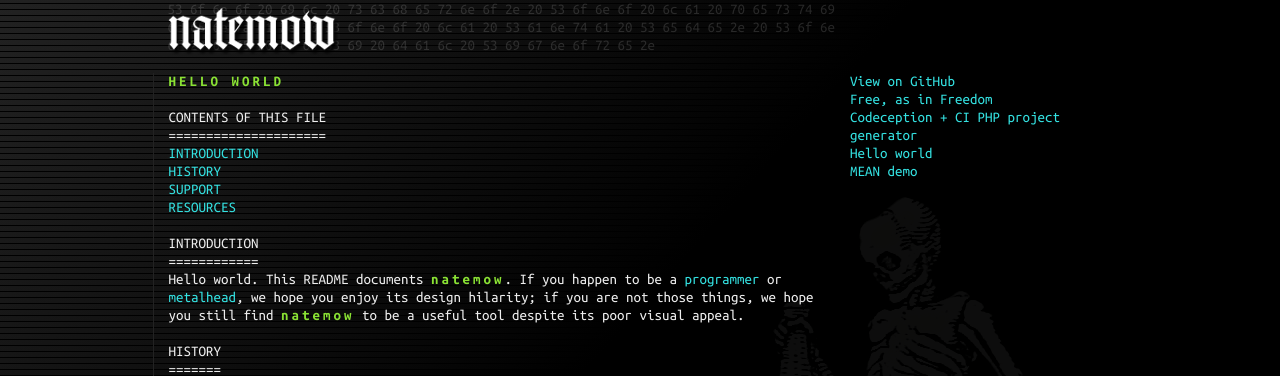
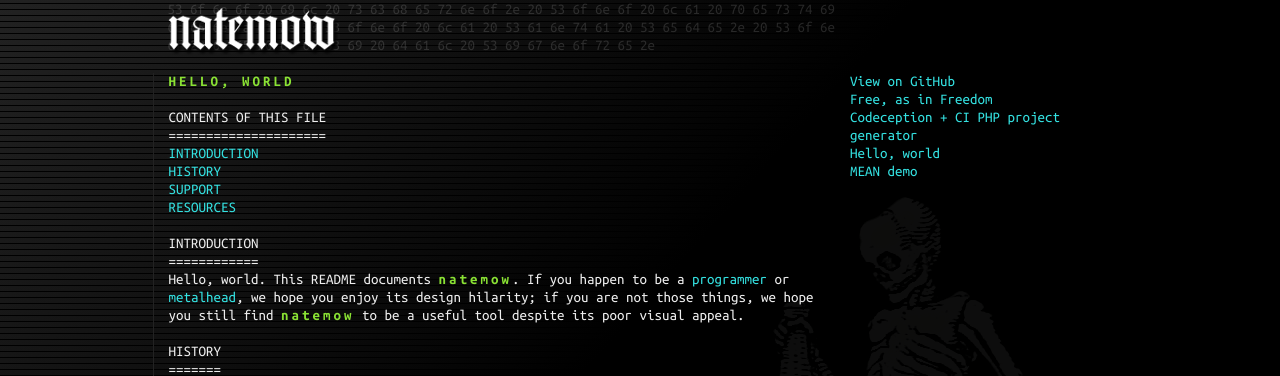
Before and after one commit to natemow/natemow.github.io, a Jekyll site: the page built from index.md, in a window 1280 px wide and 1136 px high. Shown: the top 376 px of the window. Built offline with Jekyll 4.4.1, drawn with Linux system fonts in a browser that asks for light colours; nearby versions of some CDN libraries.

```diff
--- a/index.md
+++ b/index.md
@@ -1,5 +1,5 @@
 ---
-title: Hello world
+title: Hello, world
 ---
 
 
@@ -9,7 +9,7 @@
 
 ## Introduction
 
-Hello world. This README documents {% include brand.html %}. If you happen to be a <a href="http://en.wikipedia.org/wiki/Programmer">programmer</a> or <a href="http://en.wikipedia.org/wiki/Heavy_metal_music">metalhead</a>, we hope you enjoy its design hilarity; if you are not those things, we hope you still find {% include brand.html %} to be a useful tool despite its poor visual appeal.
+Hello, world. This README documents {% include brand.html %}. If you happen to be a <a href="http://en.wikipedia.org/wiki/Programmer">programmer</a> or <a href="http://en.wikipedia.org/wiki/Heavy_metal_music">metalhead</a>, we hope you enjoy its design hilarity; if you are not those things, we hope you still find {% include brand.html %} to be a useful tool despite its poor visual appeal.
 
 ## History
 
```
